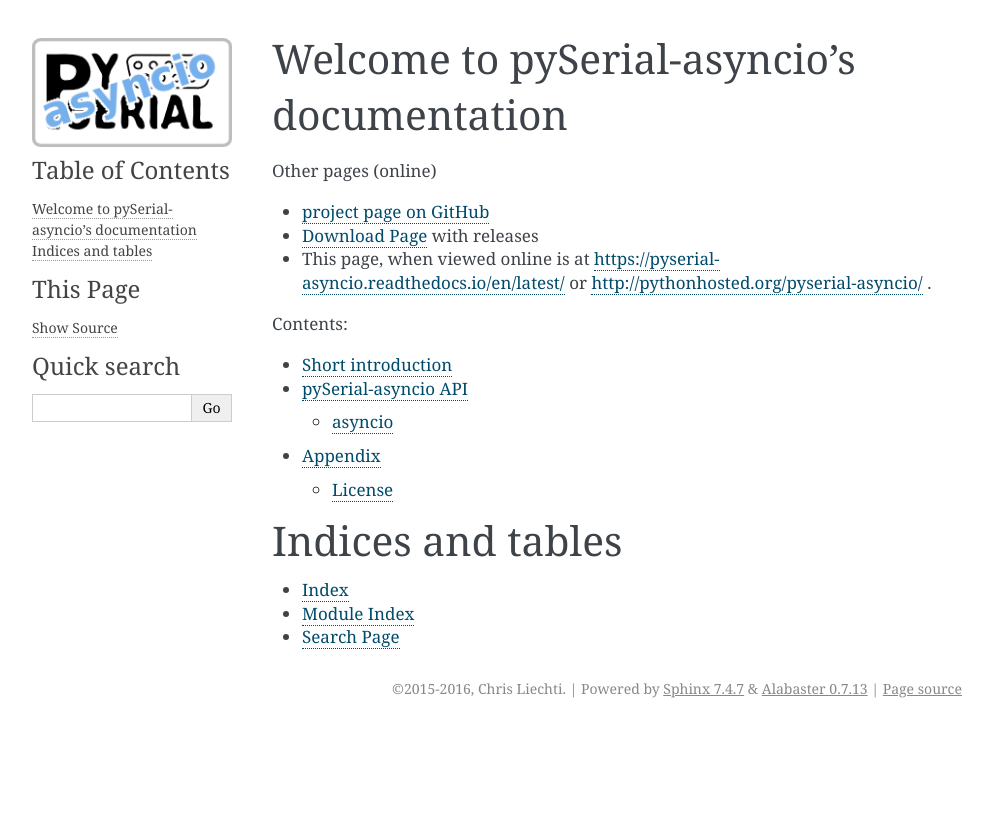
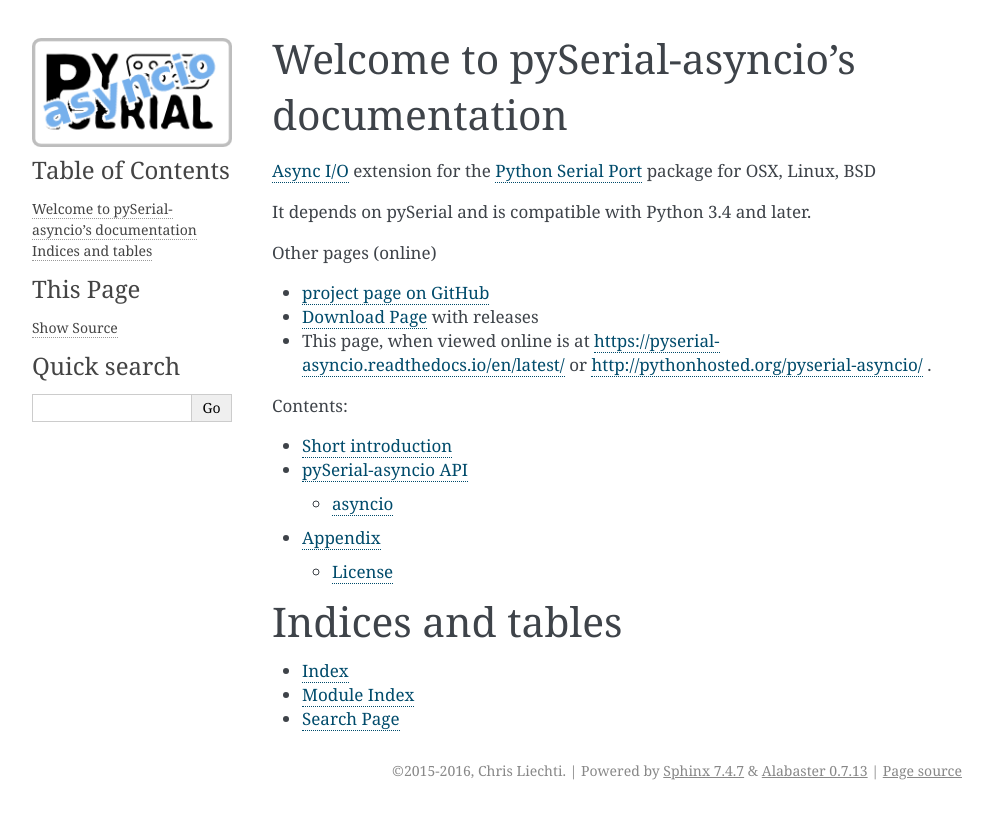
Before and after one commit to pyserial/pyserial-asyncio, a Sphinx documentation site: the page built from documentation/index.rst, in a window 1280 px wide. Shown: the top 819 px of the page, without its empty margins (148-1141 px from the left). Built offline with Sphinx 7.4.7, drawn with Linux system fonts in a browser that asks for light colours.

Commit message:
Add a little desc in doc and correct url

```diff
--- a/documentation/index.rst
+++ b/documentation/index.rst
@@ -2,6 +2,13 @@
 
 Welcome to pySerial-asyncio's documentation
 ===========================================
+
+`Async I/O`_ extension for the `Python Serial Port`_ package for OSX, Linux, BSD
+
+It depends on pySerial and is compatible with Python 3.4 and later.
+
+.. _`Async I/O`: https://www.python.org/dev/peps/pep-3156/
+.. _`Python Serial Port`: https://pypi.python.org/pypi/pyserial
 
 
 Other pages (online)
@@ -12,7 +19,7 @@
   http://pythonhosted.org/pyserial-asyncio/ .
 
 .. _Python: http://python.org/
-.. _`project page on GitHub`: https://github.com/pyserial-asyncio/
+.. _`project page on GitHub`: https://github.com/pyserial/pyserial-asyncio/
 .. _`Download Page`: http://pypi.python.org/pypi/pyserial-asyncio
 
 
```
